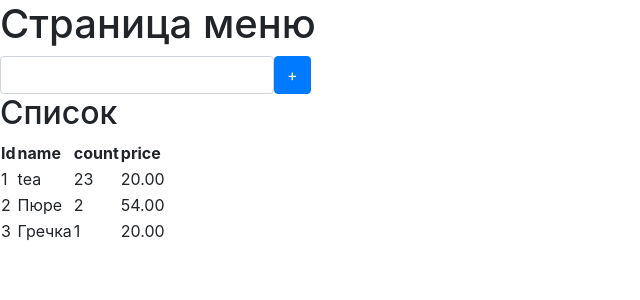
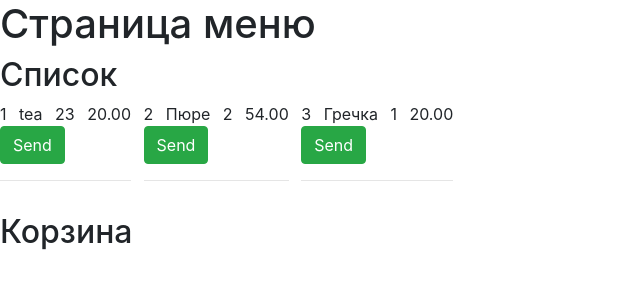
Before and after one commit to mrmiv/tusur.refectory, a Django app: page /menu in a window 1280 px wide. Shown: the top 300 px of the page, without its empty margins (0-640 px from the left). Run offline with Django 3.2, Linux system fonts and the light colour scheme; data comes from the database, SQL or seed files in the repository; some libraries are stand-ins or nearby versions.

Commit message:
Настройка функционала получения модели из меню в корзину v0.3

```diff
--- a/project/web/models.py
+++ b/project/web/models.py
@@ -22,4 +22,4 @@ class food(models.Model):
     count = models.IntegerField(default=0)
     price = models.DecimalField(decimal_places=2, max_digits=5, default=3)
 
-    # Настройка функционала получения модели из меню в корзину v0.2
+    # Настройка функционала получения модели из меню в корзину v0.3
--- a/project/web/static/js/menu.js
+++ b/project/web/static/js/menu.js
@@ -1,12 +1,20 @@
 $(document).ready(function(){
-    var form = $('#form-buy')
+    var form = $('.form-buy')
     // console.log(form);
+    // Кнопка подверждения (добавления в корзину)
     form.on('submit', function(e){
         e.preventDefault()
         // console.log('123');
-        var number = $("#number").val();
+        // Аттрибут id текущей формы
+        var i = $(this).attr("id");
+        // console.log(i);
+        // Количество тарелок
+            // var number = $("[data-id="+i+"]").val();
         // console.log(number);
-        // var product_id =
-        // var product_name =
+        // Получение названия объекта еды через его id
+        var submit = $("#btn_"+i);
+        var product_name = submit.data("name");
+        // console.log(product_name);
+        $(".shop-list").append('<li>'+product_name+'</li>')
     })
 });
--- a/project/web/templates/menu.html
+++ b/project/web/templates/menu.html
@@ -12,36 +12,39 @@
 </head>
 <body>
     <h1>Страница меню</h1>
-    <form action="" id="form-buy" class="form-inline">
-        <div class="form-group">
-            <input type="number" class="form-control" id="number">
-        </div>
-        <div class="form-group">
-            <button class="btn btn-primary" type="submit"
-            data-name = "">+</button>
-        </div>
-    </form>
 
-
-
-<!-- <form method="POST">
-    {% csrf_token %}
-    <table>
-        {{ form }}
-    </table>
-    <input type="submit" value="Send" >
-</form> -->
 {% if food.count > 0 %}
 <h2>Список</h2>
-<table>
-    <tr><th>Id</th><th>name</th><th>count</th><th>price</th></tr>
+<ul class="list-inline">
     {% for e in food %}
-    <tr><td>{{ e.id }}</td><td>{{ e.name }}</td><td>{{ e.count }}</td><td>{{ e.price }}</td></tr>
+    <li class="list-inline-item">
+        <!-- Описание объекта еды -->
+    <div class="food">
+        <div class="id list-inline-item">{{ e.id }}</div>
+        <div class="name list-inline-item">{{ e.name }}</div>
+        <div class="count list-inline-item">{{ e.count }}</div>
+        <div class="price list-inline-item">{{ e.price }}</div>
+    </div>
+    <!-- Форма добавления еды в корзину -->
+    <form class="form-buy" id="{{e.id}}">
+        <!-- Ввод количества еды -->
+        <!-- <input type="number" > -->
+        <!-- Кнопка добавления в корзину -->
+        <button class="btn btn-success"  type="submit"
+        id="btn_{{e.id}}"
+        data-id="{{e.id}}"
+        data-name="{{e.name}}"
+        >Send</button>
+    </form>
+    <hr>
+    </li>
     {% endfor %}
-</table>
+</ul>
 {% endif %}
+<h2>Корзина</h2>
+<ul class="list-group shop-list">
 
-
+</ul>
 
 
 <!-- JQuery -->
--- a/project/web/views.py
+++ b/project/web/views.py
@@ -20,16 +20,16 @@ class Food_form(forms.Form):
     price = forms.FloatField()
 
 
-def index_menu_test(request):
-    foodform = Food_form()
-    # return render(request, "menu.html", {"form": foodform})
-    if request.method == "POST":
-        name = request.POST.get("name")
-        count = request.POST.get("count")     # получение значения поля age
-        return HttpResponse("<h2>Hello, {0}</h2>".format(name))
-    else:
-        foodform = Food_form()
-        return render(request, "menu.html", {"form": foodform})
+# def index_menu_test(request):
+#     foodform = Food_form()
+#     # return render(request, "menu.html", {"form": foodform})
+#     if request.method == "POST":
+#         name = request.POST.get("name")
+#         count = request.POST.get("count")     # получение значения поля age
+#         return HttpResponse("<h2>Hello, {0}</h2>".format(name))
+#     else:
+#         foodform = Food_form()
+#         return render(request, "menu.html", {"form": foodform})
 
 def test_get(request):
     eat = food.objects.all()
```
